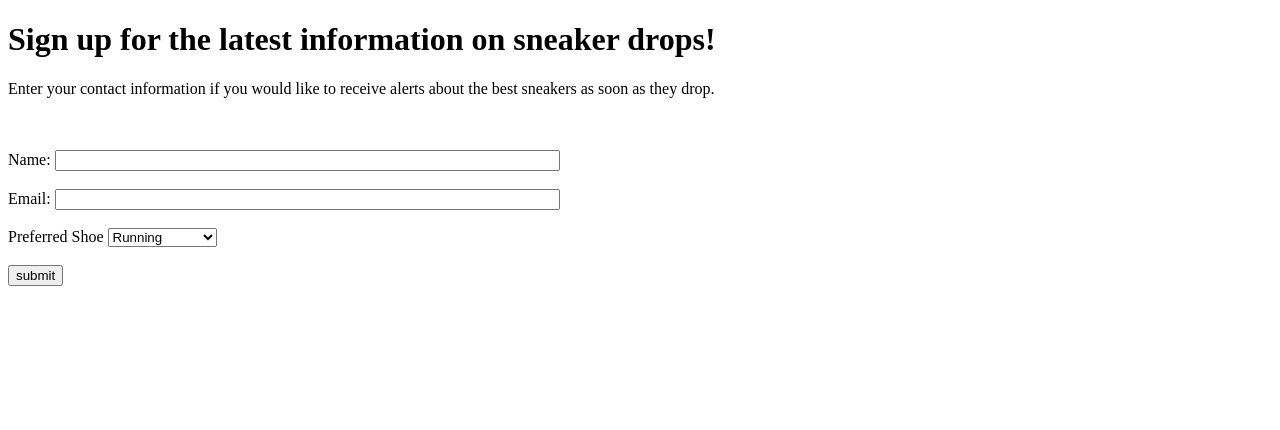
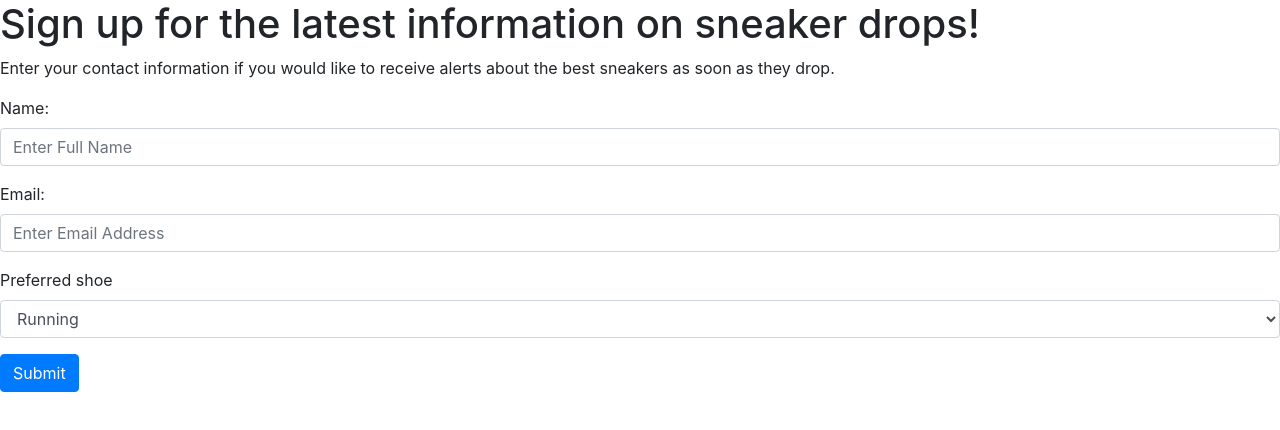
Before and after one commit to jgabe13/test2, a plain HTML site: page index.html in a window 1280 px wide. Drawn offline with nearby package versions, Linux system fonts and the light colour scheme.

Commit message:
Added Boostrap for better formatting

```diff
--- a/index.html
+++ b/index.html
@@ -3,6 +3,7 @@
 
 <html>
 <head>
+<link rel="stylesheet" href="https://cdn.jsdelivr.net/npm/bootstrap@4.0.0/dist/css/bootstrap.min.css" integrity="sha384-Gn5384xqQ1aoWXA+058RXPxPg6fy4IWvTNh0E263XmFcJlSAwiGgFAW/dAiS6JXm" crossorigin="anonymous">
 <title>Sneakerhead Signup<span id="selection-marker-1" class="redactor-selection-marker"></span></title>
 </head>
 
@@ -11,7 +12,31 @@
 <h1>Sign up for the latest information on sneaker drops!</h1>
 <p>Enter your contact information if you would like to receive alerts about the best sneakers as soon as they drop.</p>
 <!--Location for users to enter their information to receive the sneakerhead newsletter-->
-<form name="sneakersignup" onsubmit="identify(event)">
+<form>
+  <div class="form-group">
+    <label for="exampleInputEmail1">Name: </label>
+    <input type="email" class="form-control" id="exampleInputEmail1" aria-describedby="emailHelp" placeholder="Enter Full Name">
+<!--     <small id="emailHelp" class="form-text text-muted">We'll never share your email with anyone else.</small> -->
+  </div>
+  <div class="form-group">
+    <label for="exampleInputPassword1">Email: </label>
+    <input type="password" class="form-control" id="exampleInputPassword1" placeholder="Enter Email Address">
+  </div>
+  <!-- <div class="form-check">
+    <input type="checkbox" class="form-check-input" id="exampleCheck1">
+    <label class="form-check-label" for="exampleCheck1">Check me out</label>
+   --></div>
+  <div class="form-group">
+      <label for="inputState">Preferred shoe</label>
+      <select id="inputState" class="form-control">
+        <option selected>Running</option>
+        <option>Cross Trainers</option>
+        <option>Sports</option>
+      </select>
+    </div>
+  <button type="submit" class="btn btn-primary">Submit</button>
+</form>
+<!-- <form name="sneakersignup" onsubmit="identify(event)">
 <br> <br>
 Name: <input name="fullname" required="" size="60" type="text"/>
 <br> <br>
@@ -25,7 +50,7 @@ Email: <input name="email" required="" size="60" type="email"/>
  </select>
 <br> <br>
  <input name="submit" type="submit" value="submit"/> </form>
-<br>
+<br> -->
 
 <script type="text/javascript">
  function identify(e){
```
